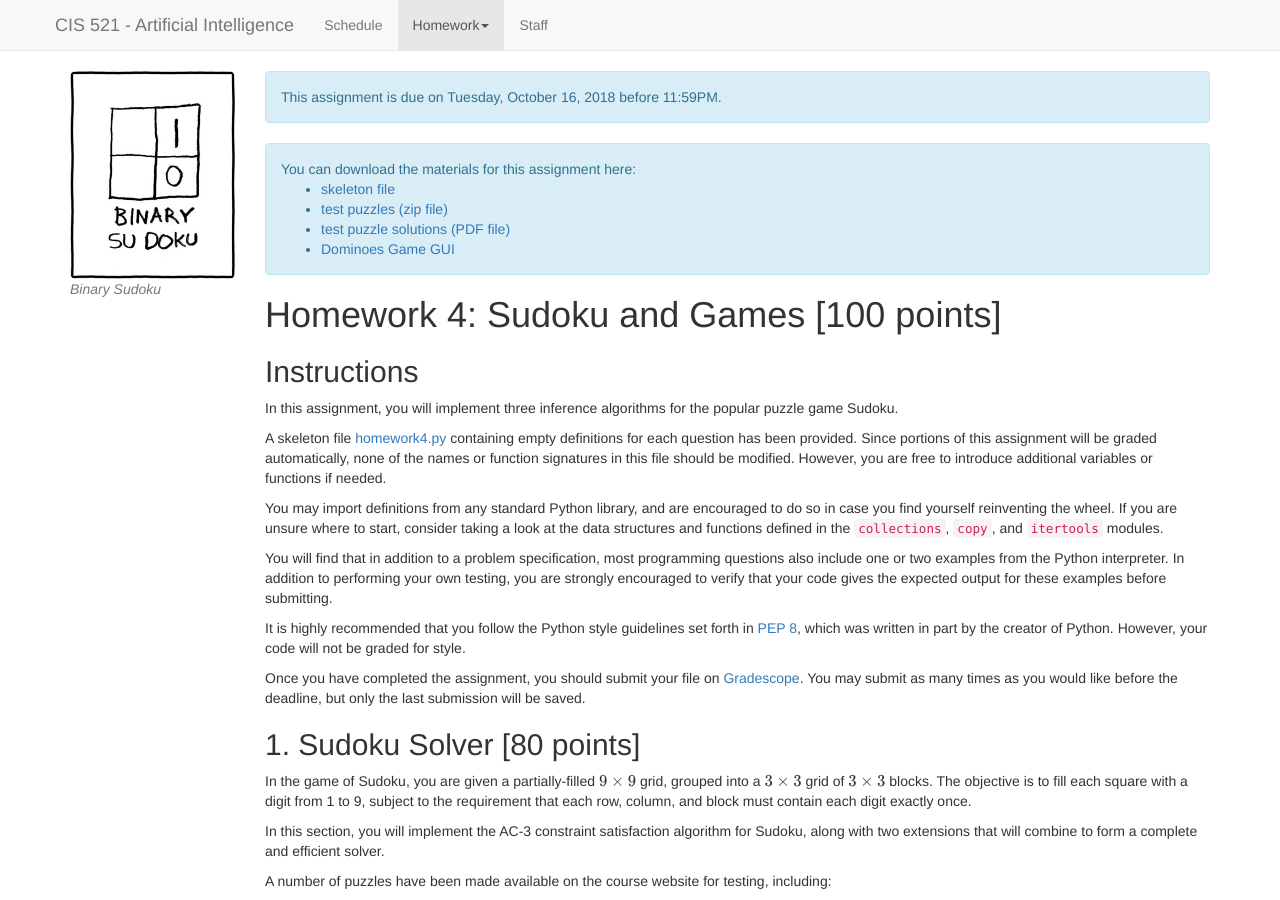
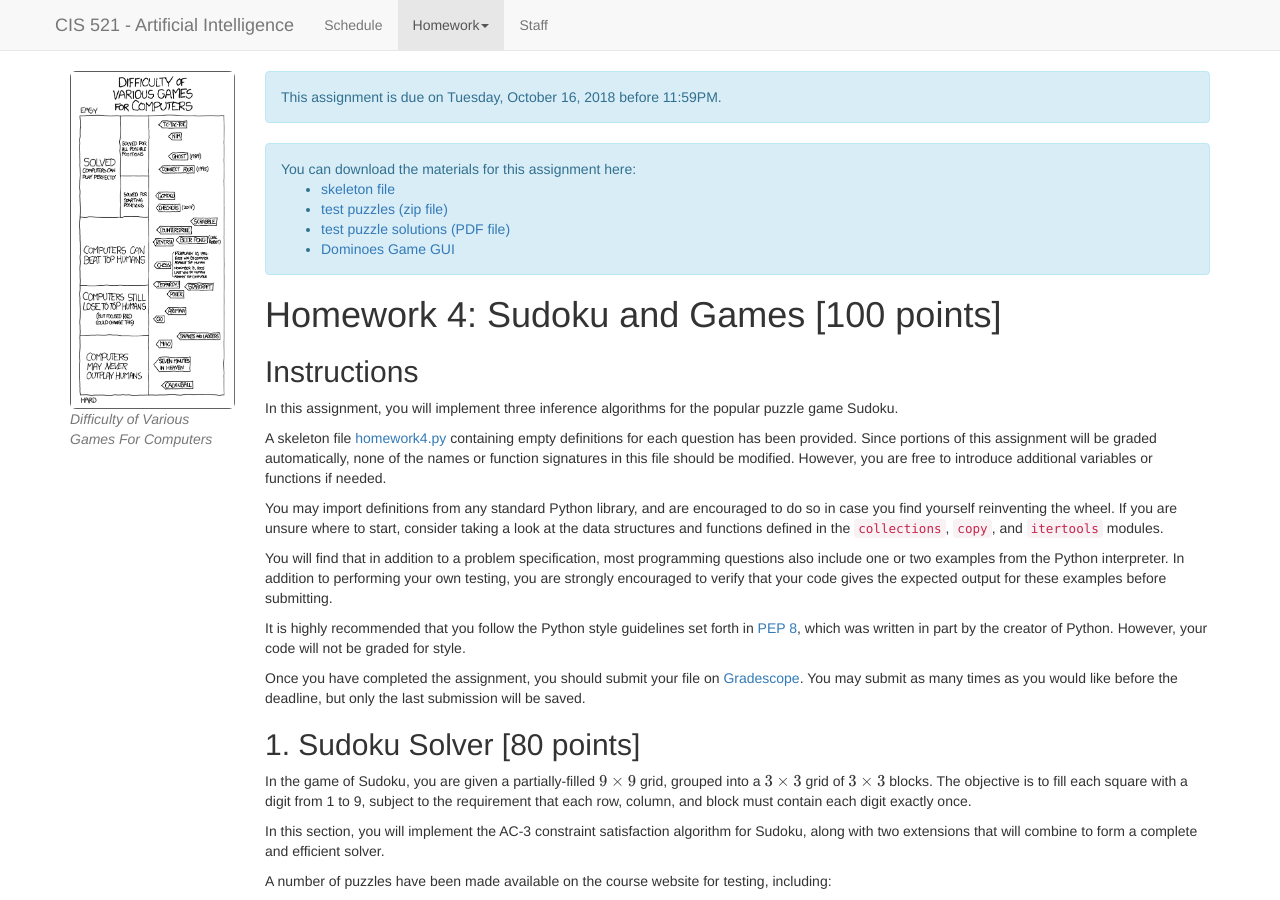
Before and after one commit to artificial-intelligence-class/artificial-intelligence-class.github.io, a Jekyll site: the page built from homeworks/hw4/homework4.md, in a window 1280 px wide and 900 px high. Built offline with Jekyll 4.4.1, drawn with Linux system fonts in a browser that asks for light colours; nearby versions of some CDN libraries; formulas are drawn with MathJax 3; a script that is not in the unit is left out.

Commit message:
Change hw4 image.

```diff
--- a/homeworks/hw4/homework4.md
+++ b/homeworks/hw4/homework4.md
@@ -1,8 +1,8 @@
 ---
 layout: default
-img: sudoku.jpg
-img_link: https://xkcd.com/74/
-caption: Binary Sudoku
+img: games.png
+img_link: https://www.explainxkcd.com/wiki/index.php/1002:_Game_AIs
+caption: Difficulty of Various Games For Computers
 title: CIS 521 Homework 4 "Sudoku Solver and Games"
 active_tab: homework
 release_date: 2018-09-25
```
